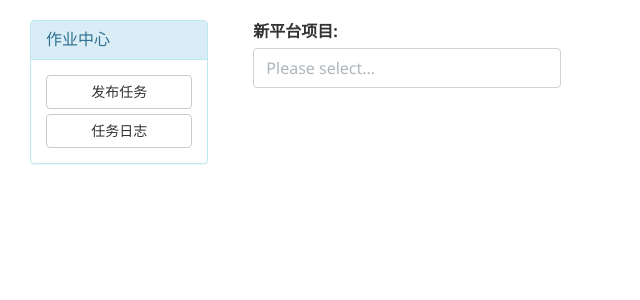
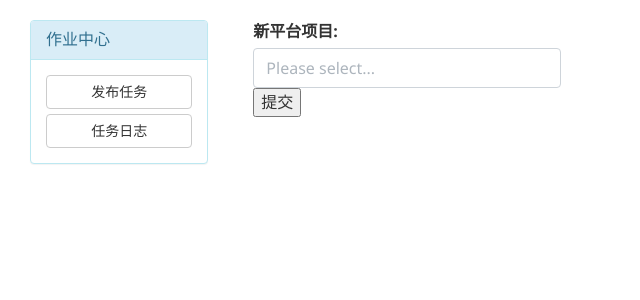
Before and after one commit to xyw324/autoops, a Django app: page /adhocdo/ in a window 1280 px wide. Shown: the part 52-352 px from the top of the page, without its empty margins (0-640 px from the left). Run offline with Django 3.2, Linux system fonts and the light colour scheme; data that the repository does not hold is empty; some libraries are stand-ins or nearby versions.

Commit message:
添加样式

```diff
--- a/templates/info.html
+++ b/templates/info.html
@@ -14,6 +14,7 @@
 
 {% block page-right %}
     <div class="col-xs-12 col-md-4 mb-5">
+        <form action="" method="post">
             <label>新平台项目:</label>
             <select id="optgroup_clickable"
                     class="form-control form-control-chosen-optgroup chosen-container-optgroup-clickable"
@@ -26,6 +27,8 @@
                     </optgroup>
                 {% endfor %}
             </select>
+            <input type="submit" value="提交">
+        </form>
     </div>
 
     <script type="text/javascript">
```
Lines whose indentation alone changed are shown as unchanged.
